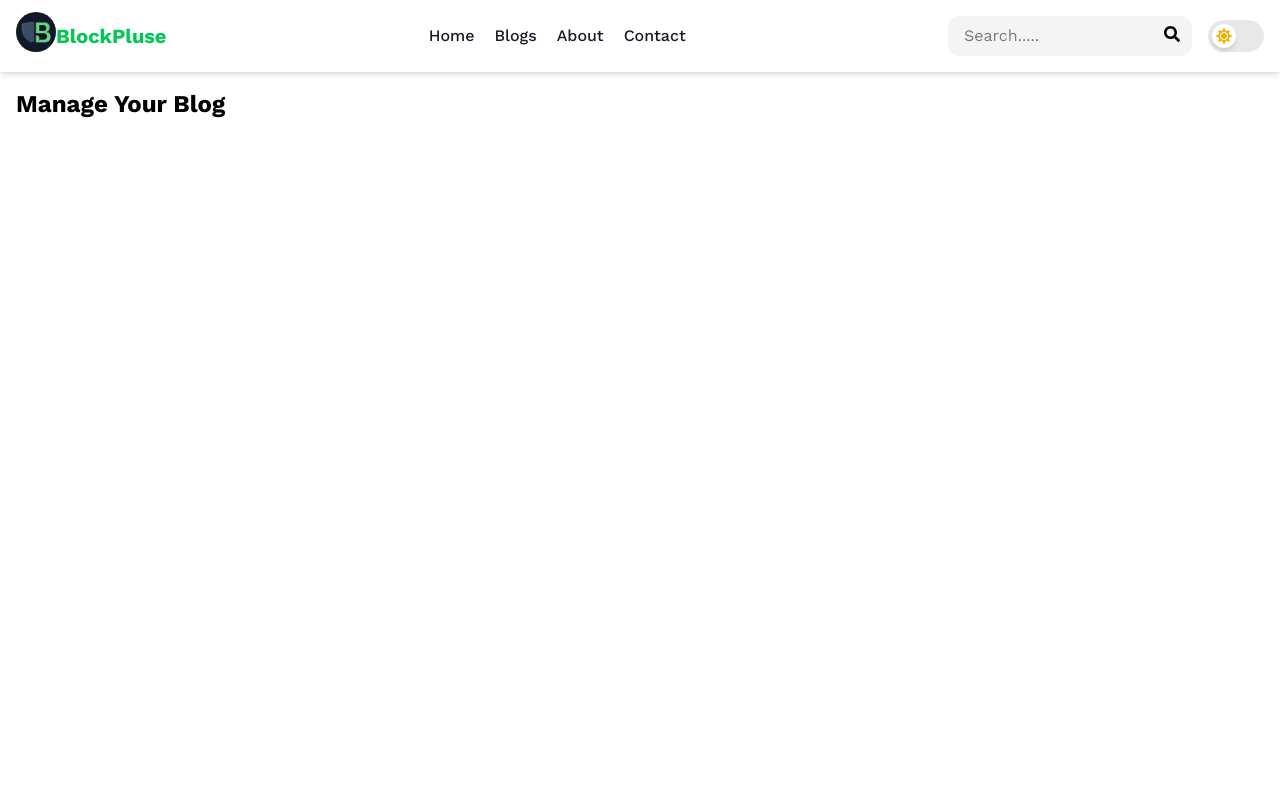
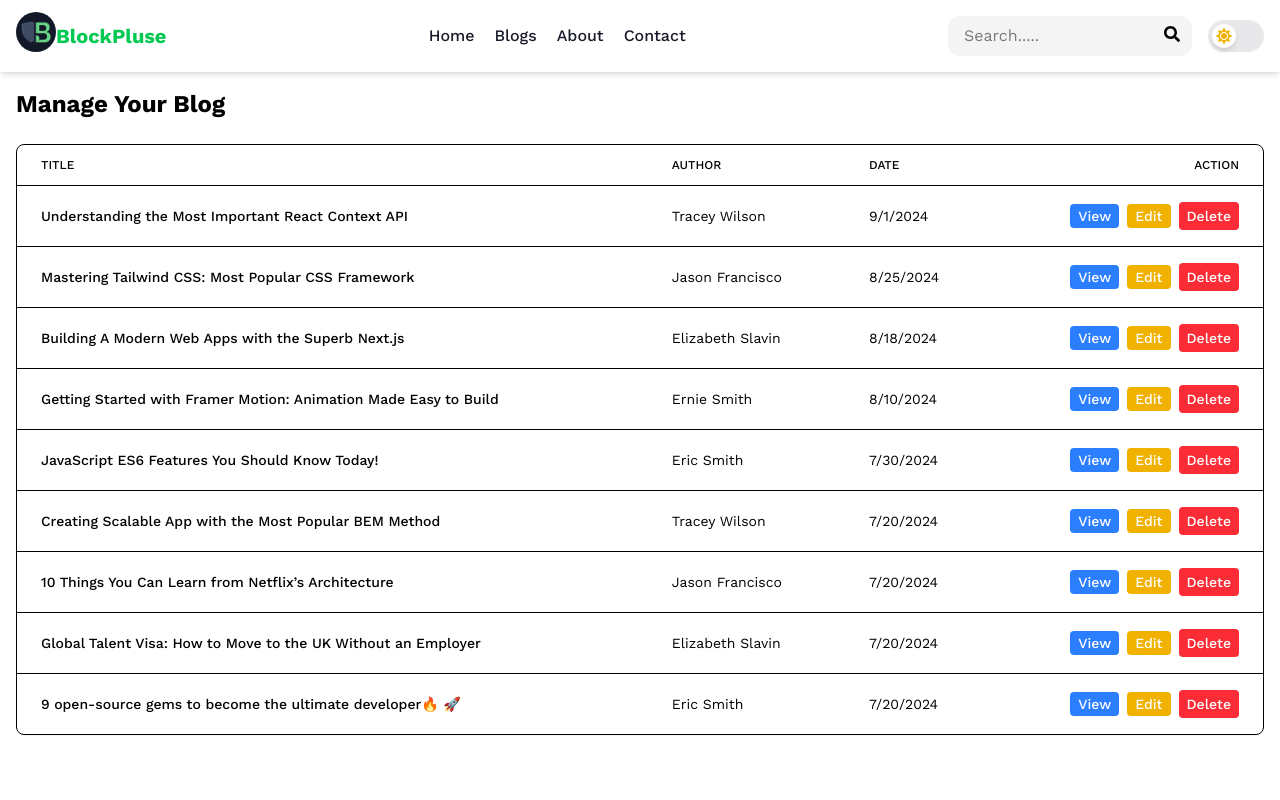
Before and after one commit to codebyjihad/BlockPulse, a React (Vite) app: page /manage_blog in a window 1280 px wide. Shown: the top 800 px of the page. Built offline with nearby package versions, Linux system fonts and the light colour scheme.

Commit message:
feat: create blog manage page

```diff
--- a/src/pages/manage/ManageBlog.jsx
+++ b/src/pages/manage/ManageBlog.jsx
@@ -1,11 +1,60 @@
-import React from 'react'
+import React, { useEffect, useState } from 'react'
+import { Link } from 'react-router'
 
 const ManageBlog = () => {
-  return (
-    <section className='contaimer max-w-7xl mx-auto px-4 py-4'>
-        <h2 className='text-2xl font-bold mb-6'>Manage Your Blog</h2>
-    </section>
-  )
+    const [blogs, setBlogs] = useState([])
+    useEffect(() => {
+        fetch('blogsdata.json')
+            .then(response => response.json())
+            .then(data => setBlogs(data))
+            .catch(error => console.error("Error fetching blog data" + error))
+    }, [])
+
+
+    return (
+        <section className='contaimer max-w-7xl mx-auto px-4 py-4'>
+            <h2 className='text-2xl font-bold mb-6'>Manage Your Blog</h2>
+
+            {
+                blogs.length > 0 ? (<div className="min-w-full">
+                    <div className="border border-table-line rounded-lg shadow-xs overflow-x-auto [&::-webkit-scrollbar]:h-2 [&::-webkit-scrollbar-thumb]:rounded-none [&::-webkit-scrollbar-track]:bg-scrollbar-track [&::-webkit-scrollbar-thumb]:bg-scrollbar-thumb">
+                        <table className="min-w-full divide-y divide-table-line">
+                            <thead className="bg-muted">
+                                <tr>
+                                    <th scope="col" className="px-6 py-3 text-start text-xs font-medium text-muted-foreground-1 uppercase">Title</th>
+                                    <th scope="col" className="px-6 py-3 text-start text-xs font-medium text-muted-foreground-1 uppercase">Author</th>
+                                    <th scope="col" className="px-6 py-3 text-start text-xs font-medium text-muted-foreground-1 uppercase">Date</th>
+                                    <th scope="col" className="px-6 py-3 text-end text-xs font-medium text-muted-foreground-1 uppercase">Action</th>
+                                </tr>
+                            </thead>
+                            <tbody className="divide-y divide-table-line">
+
+                                {
+                                    blogs.map((blog, index) => (
+                                        <tr key={index}>
+                                            <td className="px-6 py-4 whitespace-nowrap text-sm font-medium text-foreground">{blog.title}</td>
+                                            <td className="px-6 py-4 whitespace-nowrap text-sm text-foreground">{blog.author.name}</td>
+                                            <td className="px-6 py-4 whitespace-nowrap text-sm text-foreground">{
+                                                blog?.date ? <span>{new Date(blog.date).toLocaleDateString()}</span> : <span>{new Date(blog.createAt).toLocaleString()}</span>
+                                            }</td>
+                                            <td className="px-6 py-4 whitespace-nowrap text-end text-sm font-medium space-x-2">
+                                                <Link to={`/blogs/${blog._id}`} className='bg-blue-500 text-white px-2 py-1 hover:bg-blue-700 rounded'>View</Link>
+                                                <Link to={`/blogs/edit/${blog._id}`} className='bg-yellow-500 text-white px-2 py-1 hover:bg-yellow-700 rounded'>Edit</Link>
+                                                <Link>
+                                                    <button className='bg-red-500 text-white px-2 py-1 hover:bg-red-700 rounded'>Delete</button>
+                                                </Link>
+                                            </td>
+                                        </tr>
+                                    ))
+                                }
+                            </tbody>
+                        </table>
+                    </div>
+                </div>) : <div>No Data Found !</div>
+            }
+
+        </section>
+    )
 }
 
 export default ManageBlog
```
